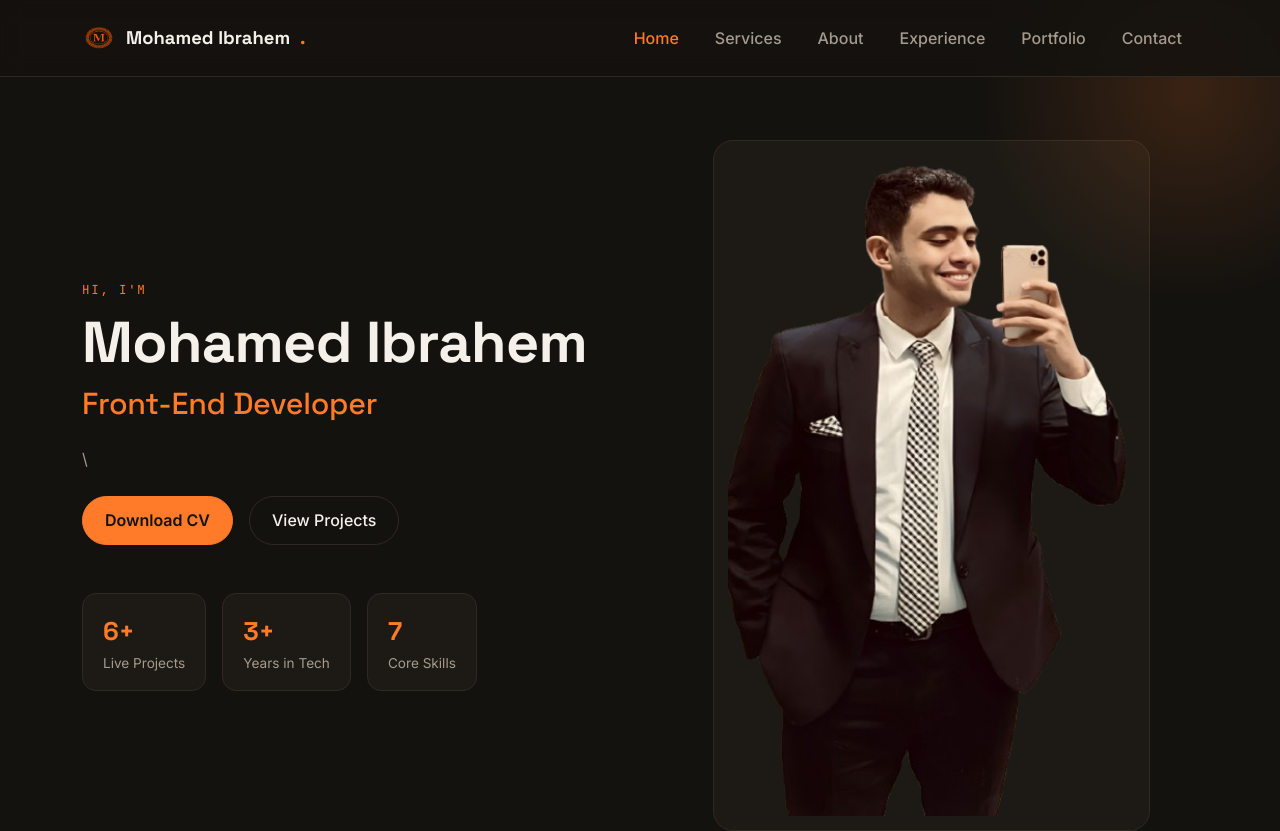
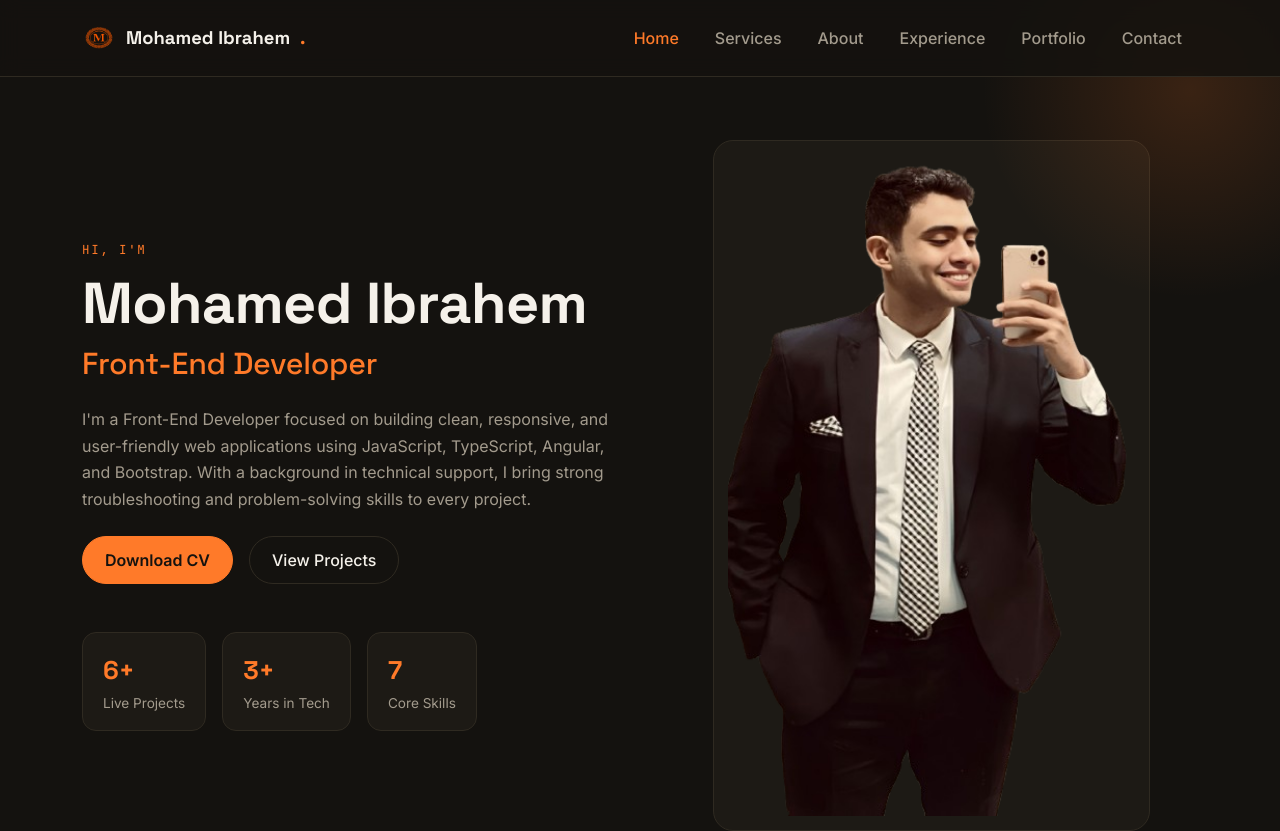
Before and after one commit to MohamedIbrahem99999/portfolio, an Angular app: page / in a window 1280 px wide. Shown: the top 831 px of the page. Built offline with nearby package versions, Linux system fonts and the light colour scheme.

Commit message:
Update portfolio

```diff
--- a/src/app/app.component.html
+++ b/src/app/app.component.html
@@ -97,7 +97,10 @@
           {{ title }}
         </h2>
         <p class="section-sub mb-4">
-          \
+          I'm a Front-End Developer focused on building clean, responsive, and
+          user-friendly web applications using JavaScript, TypeScript, Angular,
+          and Bootstrap. With a background in technical support, I bring strong
+          troubleshooting and problem-solving skills to every project.
         </p>
         <div class="d-flex flex-wrap gap-3 mb-5">
           <a
```
